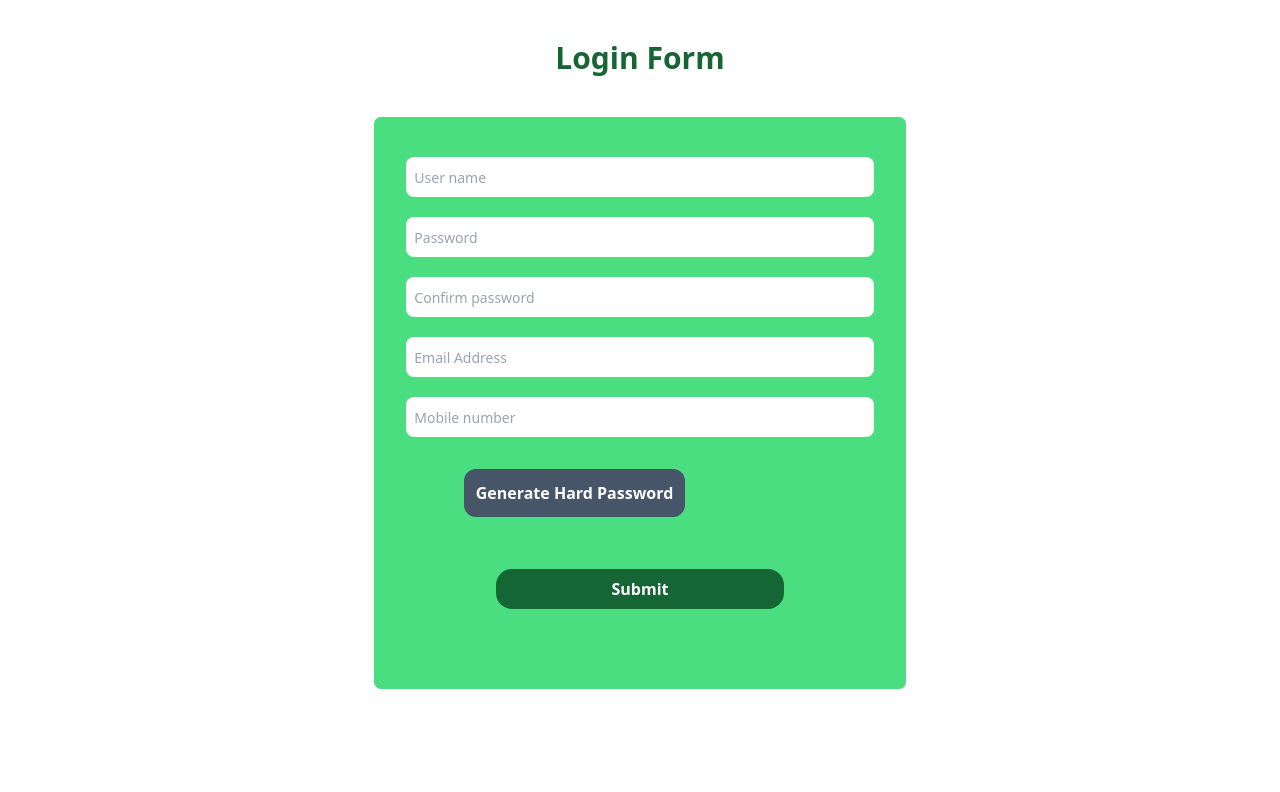
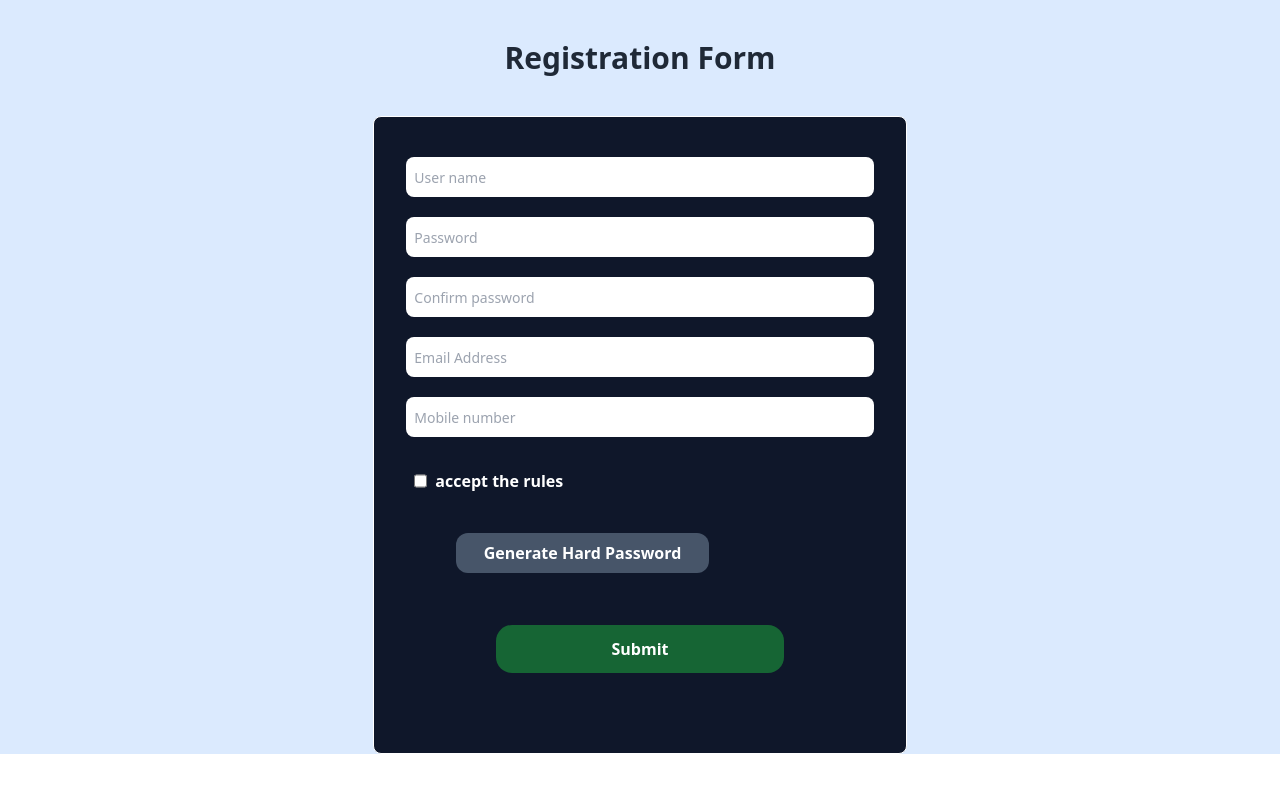
Before and after one commit to zahra-hjri/form-validation-Yup, a React (Vite) app: page / in a window 1280 px wide. Shown: the top 792 px of the page. Built offline with nearby package versions, Linux system fonts and the light colour scheme.

Commit message:
handle confirm password and change background color

```diff
--- a/src/App.jsx
+++ b/src/App.jsx
@@ -5,8 +5,8 @@ import FormValidation from "./components/FormValidation";
 
 function App() {
   return (
-    <div>
-      <h1 className="font-bold text-3xl py-10 text-center text-green-800">Login Form</h1>
+    <div className="bg-blue-100">
+      <h1 className="font-bold text-3xl py-10 text-center">Registration Form</h1>
       <FormValidation />
     </div>
   );
--- a/src/components/FormValidation.jsx
+++ b/src/components/FormValidation.jsx
@@ -37,6 +37,7 @@ const SignupForm = () => {
       confirmPassword:'',
       email: '',
       mobileNumber:'',
+      checkRule: "",
     },
     validationSchema: Yup.object({
       userName: Yup.string()
@@ -46,9 +47,15 @@ const SignupForm = () => {
 
       password: Yup.string()
         .max(12, 'Must be 20 characters or less')
-        .min(5, 'Must be more than 5 characters')
-        .matches(/^(?=.*[a-z])(?=.*[A-Z])(?=.*\d)(?=.*[@$!%*#?&])[A-Za-z\d@$!%*#?&]{8,}$/, "Password is weak")
+        .min(6, 'Must be more than 5 characters')
+        .matches(/^(?=.*[a-z])(?=.*[A-Z])(?=.*\d)(?=.*[@$!%*#?&])[A-Za-z\d@$!%*#?&]{8,}$/, "Password is very weak")
         .required('Required'),
+
+        confirmPassword: Yup.string()
+        .oneOf([Yup.ref("password"), null] , "password do not match")
+        .trim()
+        .required('Required'),
+
 
       email: Yup.string().email('Invalid email address').required('Required'),
 
@@ -56,10 +63,13 @@ const SignupForm = () => {
       .matches(/^09[0-9]{9}|٠٩[٠١٢٣٤٥٦٧٨٩]{9}|۰۹[۰۱۲۳۴۵۶۷۸۹]{9}$/, "Mobile number is wrong")
       .required('Required'),
 
+      checkRule:Yup.boolean()
+      .test('is-checked', 'Checkbox must be checked', value => value === true),
+
 
     }),
     onSubmit: (values) => {
-      alert(JSON.stringify(values, null, 2));
+      // alert(JSON.stringify(values, null, 2));
       setSuccess(true);
     },
   });
@@ -68,9 +78,9 @@ const SignupForm = () => {
         {suceess &&
         formik.submitCount > 0 &&
         !Object.keys(formik.errors).length && (
-          <p>Login success</p>
+          <p className=' text-green-400 py-3  mx-auto my-2 w-60 text-center font-bold'>Registration was successful</p>
         )}
-    <form onSubmit={formik.handleSubmit} className='flex flex-col bg-green-400 border border-white w-72 md:w-3/5 lg:w-3/6 xl:w-5/12 rounded-lg mx-auto px-8 py-10'>
+    <form onSubmit={formik.handleSubmit} className='flex flex-col bg-slate-900 border border-white w-72 md:w-3/5 lg:w-3/6 xl:w-5/12 rounded-lg mx-auto px-8 py-10'>
       {formik.touched.userName && formik.errors.userName ? (
         <div className='text-red-500 text-sm md:text-md'>{formik.errors.userName}</div>
       ) : null}
@@ -146,13 +156,26 @@ const SignupForm = () => {
 
       />
 
+      {formik.errors.checkRule ? (
+            <div className='text-red-500 text-sm md:text-md' >{formik.errors.checkRule}</div>
+          ) : null}
+          <div className='flex mt-3 mb-7 ml-2'>
+          <input
+            name="checkRule"
+            checked={formik.checkRule}
+            type="checkbox"
+            onChange={formik.handleChange}
+          ></input>
+          <label className='px-2 text-white font-bold' htmlFor="">accept the rules</label>
+          </div>
+
       <div className='flex flex-col md:flex-row  justify-around my-3'>
-        <button className='bg-slate-600 w-auto text-white font-bold rounded-xl p-3' type="button" onClick={generatePassword}>
+        <button className='bg-slate-600 w-auto text-white font-bold rounded-xl py-2 px-7' type="button" onClick={generatePassword}>
           Generate Hard Password
         </button>
        <p className='text-slate-600 font-bold p-2 md:pt-1'>{handelGeneratePassword}</p>
        </div>
-      <button className='p-2 rounded-2xl bg-green-800 text-white font-bold w-52 md:w-60 lg:w-72 mx-auto my-10' type="submit">Submit</button>
+      <button className='p-3 rounded-2xl bg-green-800 text-white font-bold w-52 md:w-60 lg:w-72 mx-auto my-10' type="submit">Submit</button>
     </form>
    </div>
   );
```
